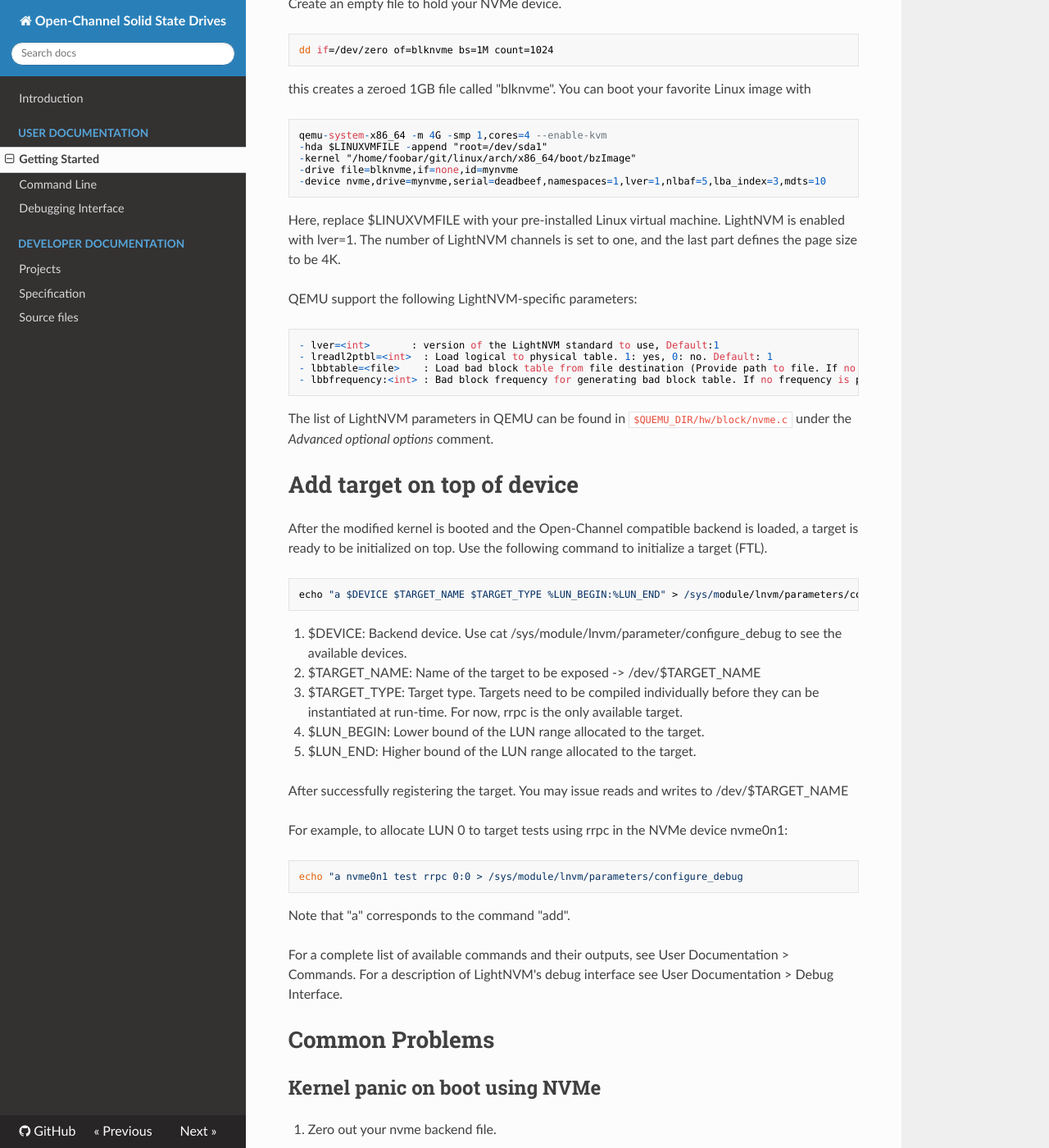
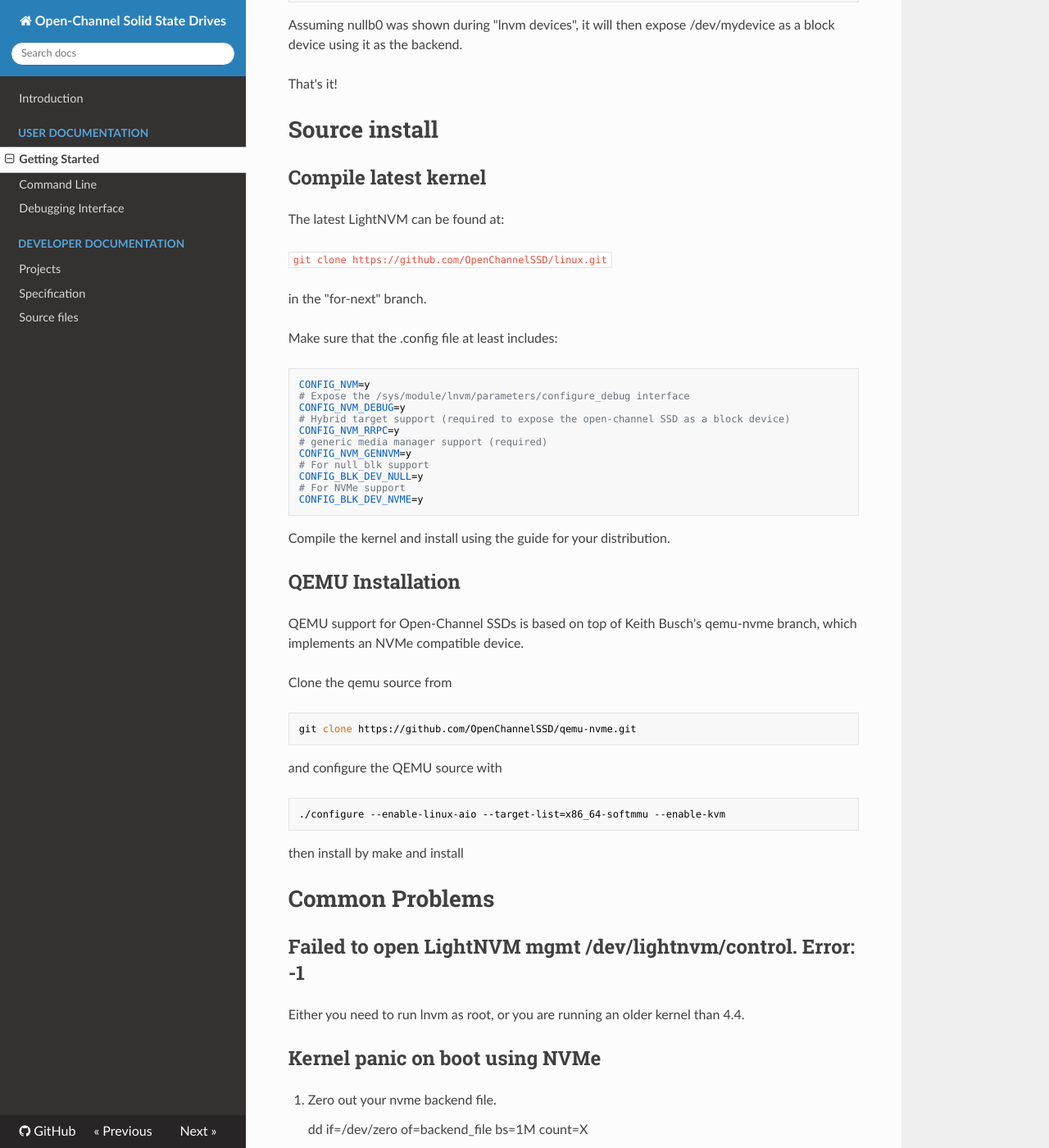
Before and after one commit to OpenChannelSSD/documentation, an MkDocs documentation site: the page built from docs/gettingstarted.md, in a window 1280 px wide and 1400 px high, scrolled down 2281 px. Shown: the whole window at 82% size. Built offline with MkDocs 1.6.1, drawn with Linux system fonts in a browser that asks for light colours; nearby versions of some CDN libraries; old or Windows-style settings are respelled for this version of MkDocs; some of the changed text lies outside the part shown.

Commit message:
Update gettingstarted.md
Make the documentation reflect that we are now upstream and re-prioritize some sections

```diff
--- a/docs/gettingstarted.md
+++ b/docs/gettingstarted.md
@@ -6,7 +6,7 @@ enabling such support is part of the vanilla Linux Kernel from 4.4+. The latest
 After booting the kernel. To enable LightNVM, the following must be met:
 
 1. A compatible device driver that is registered with LightNVM. For example
-null_blk, QEMU NVMe or an actual Open-Channel SSD compatible hardware.
+null_blk, QEMU NVMe or an Open-Channel SSD, such as the CNEX Labs Westlake SDK.
 2. An initialized media manager on top of the device driver. Note that LightNVM
 provides a generic media manager. The media manager maintains a list of
 free/in-use/bad blocks on media and exposes a get/put block API that upper
@@ -15,41 +15,20 @@ layers can use to allocate into the SSD address space.
 space. The target can expose a traditional block I/O interface, or more esoteric
 interfaces such as key-value stores, object-stores, etc.
 
-# Compile Latest Kernel
+# Install compatible kernel
 
-Download latest Linux kernel (4.4+) or check out the latest Linux kernel at
+A guide to installing a 4.4 kernel in Ubuntu is found here: http://linuxdaddy.com/blog/install-kernel-4-4-on-ubuntu/
 
-   `git clone https://github.com/OpenChannelSSD/linux.git`
+# Install lnvm tool
 
-Make sure that the .config file at least includes:
+lnvm can easily be installed on Ubuntu by adding the LightNVM PPA repository and install its package:
 
-    CONFIG_NVM=y
-    # Expose the /sys/module/lnvm/parameters/configure_debug interface
-    CONFIG_NVM_DEBUG=y
-    # Hybrid target support (required to expose a block device)
-    CONFIG_NVM_RRPC=y
-    # Hybrid block manager support (required)
-    CONFIG_NVM_GENNVM=y
-    # For null_blk support
-    CONFIG_BLK_DEV_NULL=y
-    # For NVMe support
-    CONFIG_BLK_DEV_NVME=y
+    sudo add-apt-repository ppa:lightnvm/ppa; sudo apt-get update
+    sudo apt-get install lnvm
 
-Compile the kernel and install using the guide for your distribution.
+If you are not running Ubuntu, please see the Command Line section for how to install from source.
 
-# Compile management interface (lnvm)
-
-Check out the management tool source at:
-
-   `git clone https://github.com/OpenChannelSSD/lnvm.git`
-
-The tool can then be installed (into /usr/local/bin) by
-
-    make; sudo make install
-
-After which it can be used to manage LightNVM devices.
-
-# Initialize using null_blk driver
+# Instantiate with the null_blk driver
 
 Instantiate the module with the following parameters
 
@@ -63,13 +42,76 @@ was instantiated by checking the kernel log.
 where the output should be similar to
 
     [    2.120740] nvm: registered nulln0 with luns: 1 blocks: 2048 sector size: 4096
-    [    2.325021] nvm: registered nvme0n1 with luns: 1 blocks: 2044 sector size: 4096
 
-# Instantiate NVMe driver using QEMU
+# Instantiate with NVMe using QEMU
 
-If you count on a LightNVM-compatible device, simply plug it in and it should
-be found. If you don't, then you can use the LightNVM-enabled QEMU branch to
-prototype with (see next section).
+Using Keith Busch's QEMU branch, it is possible to expose a LightNVM-compatible device using a backend-file. See the guide below for installing his version.
+
+## Configure QEMU
+
+Create an empty file to hold your NVMe device.
+
+    dd if=/dev/zero of=blknvme bs=1M count=1024
+
+this creates a zeroed 1GB file called "blknvme". You can boot your favorite
+Linux image with
+
+    qemu-system-x86_64 -m 4G -smp 1,cores=4 --enable-kvm
+    -hda $LINUXVMFILE -append "root=/dev/sda1"
+    -kernel "/home/foobar/git/linux/arch/x86_64/boot/bzImage"
+    -drive file=blknvme,if=none,id=mynvme
+    -device nvme,drive=mynvme,serial=deadbeef,namespaces=1,lver=1,nlbaf=5,lba_index=3,mdts=10
+
+Here, replace $LINUXVMFILE with your pre-installed Linux virtual machine.
+
+QEMU support the following LightNVM-specific parameters:
+
+    - lver=<int>       : version of the LightNVM standard to use, Default:1
+    - lreadl2ptbl=<int>  : Load logical to physical table. 1: yes, 0: no. Default: 1
+    - lbbtable=<file>    : Load bad block table from file destination (Provide path to file. If no file is provided a bad block table will be generation. Look at lbbfrequency. Default: Null (no file).
+    - lbbfrequency:<int> : Bad block frequency for generating bad block table. If no frequency is provided LNVM_DEFAULT_BB_FREQ will be used.
+
+The list of LightNVM parameters in QEMU can be found in `$QUEMU_DIR/hw/block/nvme.c` at the _Advanced optional options_ comment.
+
+# Instantiate media manager and target
+
+When the installation is finished and the kernel have been booted. Devices can be enumerated by:
+
+    sudo lnvm devices
+
+and initialized by:
+
+    sudo lnvm create -d nullb0 -t mydevice
+
+Assuming nullb0 was shown during "lnvm devices", it will then expose /dev/mydevice as a block device using it as the backend.
+
+That's it!
+
+# Source install
+
+## Compile latest kernel
+
+The latest LightNVM can be found at:
+
+   `git clone https://github.com/OpenChannelSSD/linux.git`
+
+in the "for-next" branch.
+
+Make sure that the .config file at least includes:
+
+    CONFIG_NVM=y
+    # Expose the /sys/module/lnvm/parameters/configure_debug interface
+    CONFIG_NVM_DEBUG=y
+    # Hybrid target support (required to expose the open-channel SSD as a block device)
+    CONFIG_NVM_RRPC=y
+    # generic media manager support (required)
+    CONFIG_NVM_GENNVM=y
+    # For null_blk support
+    CONFIG_BLK_DEV_NULL=y
+    # For NVMe support
+    CONFIG_BLK_DEV_NVME=y
+
+Compile the kernel and install using the guide for your distribution.
 
 ## QEMU Installation
 
@@ -87,65 +129,11 @@ and configure the QEMU source with
 then install by
 	make and install
 
-## Configure QEMU
+# Common Problems
 
-Create an empty file to hold your NVMe device.
+## Failed to open LightNVM mgmt /dev/lightnvm/control. Error: -1
 
-    dd if=/dev/zero of=blknvme bs=1M count=1024
-
-this creates a zeroed 1GB file called "blknvme". You can boot your favorite
-Linux image with
-
-    qemu-system-x86_64 -m 4G -smp 1,cores=4 --enable-kvm
-    -hda $LINUXVMFILE -append "root=/dev/sda1"
-    -kernel "/home/foobar/git/linux/arch/x86_64/boot/bzImage"
-    -drive file=blknvme,if=none,id=mynvme
-    -device nvme,drive=mynvme,serial=deadbeef,namespaces=1,lver=1,nlbaf=5,lba_index=3,mdts=10
-
-Here, replace $LINUXVMFILE with your pre-installed Linux virtual machine.
-LightNVM is enabled with lver=1. The number of LightNVM channels is set to one,
-and the last part defines the page size to be 4K.
-
-QEMU support the following LightNVM-specific parameters:
-
-    - lver=<int>       : version of the LightNVM standard to use, Default:1
-    - lreadl2ptbl=<int>  : Load logical to physical table. 1: yes, 0: no. Default: 1
-    - lbbtable=<file>    : Load bad block table from file destination (Provide path to file. If no file is provided a bad block table will be generation. Look at lbbfrequency. Default: Null (no file).
-    - lbbfrequency:<int> : Bad block frequency for generating bad block table. If no frequency is provided LNVM_DEFAULT_BB_FREQ will be used.
-
-The list of LightNVM parameters in QEMU can be found in `$QUEMU_DIR/hw/block/nvme.c` under the _Advanced optional options_ comment.
-
-# Add target on top of device
-
-After the modified kernel is booted and the Open-Channel compatible backend is
-loaded, a target is ready to be initialized on top. Use the following command to
-initialize a target (FTL).
-
-    echo "a $DEVICE $TARGET_NAME $TARGET_TYPE %LUN_BEGIN:%LUN_END" > /sys/module/lnvm/parameters/configure_debug
-
-1. $DEVICE: Backend device. Use cat /sys/module/lnvm/parameter/configure_debug to
-see the available devices.
-2. $TARGET_NAME: Name of the target to be exposed -> /dev/$TARGET_NAME
-3. $TARGET_TYPE: Target type. Targets need to be compiled individually before they
-can be instantiated at run-time. For now, rrpc is the only available target.
-4. $LUN_BEGIN: Lower bound of the LUN range allocated to the target.
-5. $LUN_END: Higher bound of the LUN range allocated to the target.
-
-After successfully registering the target. You may issue reads and writes to
-/dev/$TARGET_NAME
-
-For example, to allocate LUN 0 to target tests using rrpc in the NVMe device
-nvme0n1:
-
-	echo "a nvme0n1 test rrpc 0:0 > /sys/module/lnvm/parameters/configure_debug
-
-Note that "a" corresponds to the command "add".
-
-For a complete list of available commands and their outputs,
-see User Documentation > Commands. For a description of LightNVM's debug
-interface see User Documentation > Debug Interface.
-
-# Common Problems
+Either you need to run lnvm as root, or you are running an older kernel than 4.4.
 
 ## Kernel panic on boot using NVMe
 
@@ -154,4 +142,4 @@ interface see User Documentation > Debug Interface.
     dd if=/dev/zero of=backend_file bs=1M count=X
 
  2. Remember to upgrade the qemu-nvme branch as well. The linux and qemu-nvme
- repos follow each other.)
+ repos follow each other.
```
